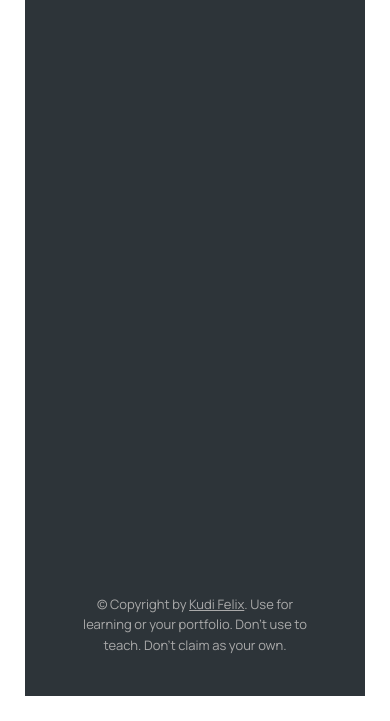
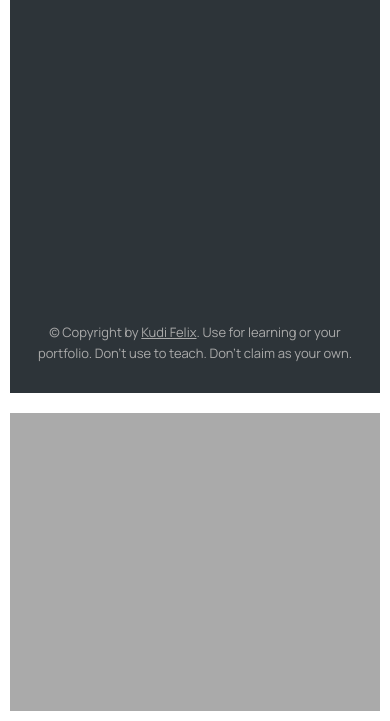
Before and after one commit to Kodech123/mapty, a plain HTML site: page Mapty app/index.html in a window 390 px wide. Shown: the part 123-844 px from the top of the page. Drawn offline with nearby package versions, Linux system fonts and the light colour scheme.

Commit message:
made it responsive

```diff
--- a/Mapty app/style.css
+++ b/Mapty app/style.css
@@ -217,3 +217,24 @@ a:visited {
 .cycling-popup .leaflet-popup-content-wrapper {
   border-left: 5px solid var(--color-brand--1);
 }
+
+@media (max-width: 600px) {
+  body {
+    flex-direction: column;
+    padding: 1rem;
+  }
+
+  .sidebar {
+    flex-basis: auto;
+    padding: 2rem 2rem 3rem 2rem;
+    margin-bottom: 2rem;
+    height: 60vh;
+  }
+
+  .workouts {
+    height: 50vh;
+  }
+  #map{
+    height: 50vh;
+  }
+}
```
